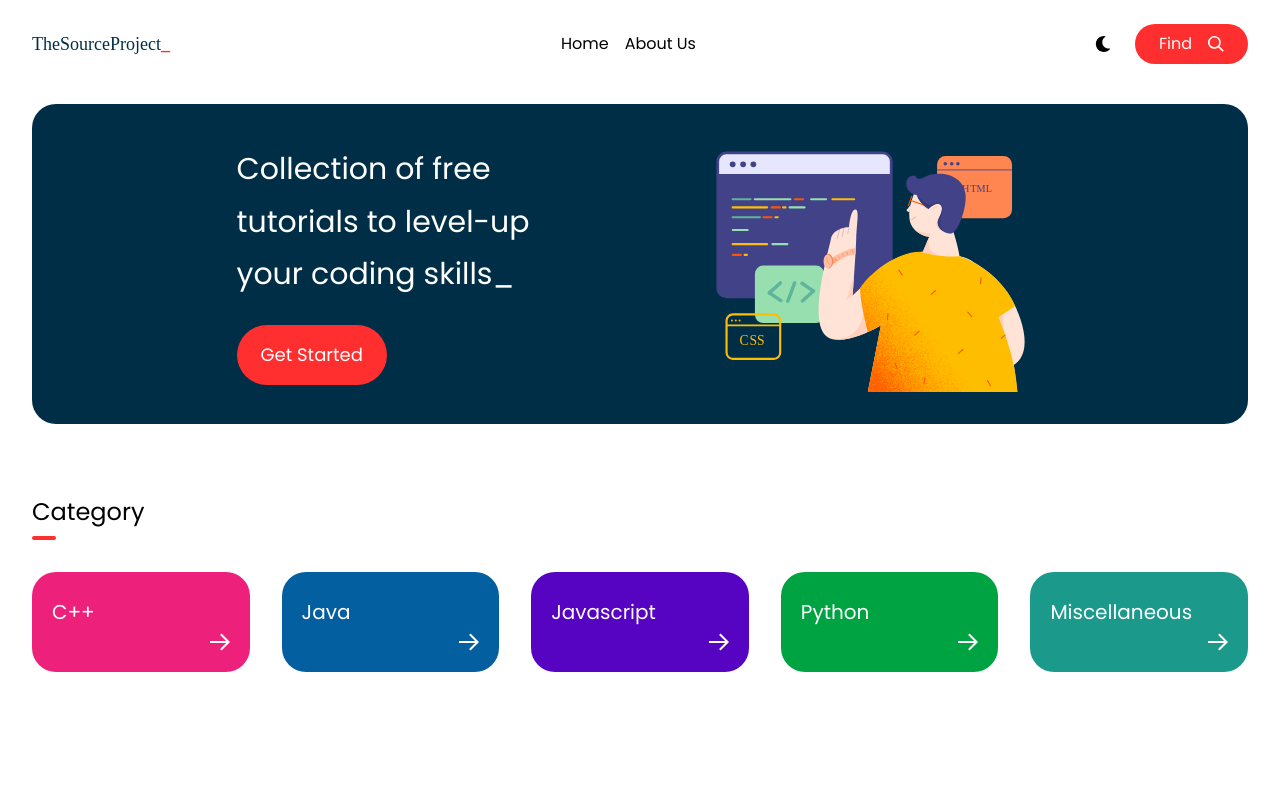
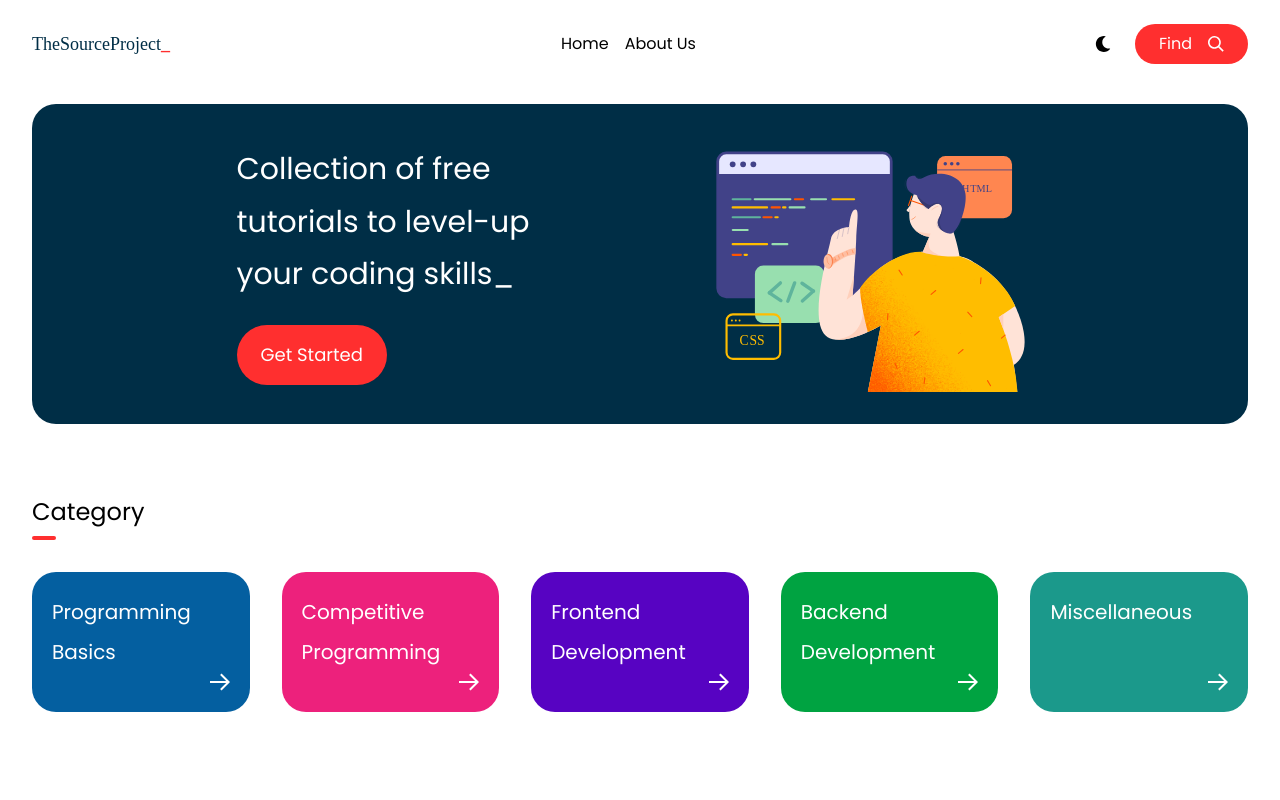
Before and after one commit to thesourceproject/thesourceproject.github.io, a Nuxt app: page / in a window 1280 px wide. Shown: the top 800 px of the page. Built offline with nearby package versions, Linux system fonts and the light colour scheme; a web font is replaced by a local one.

Commit message:
changed catagory/color names

```diff
--- a/layouts/default.vue
+++ b/layouts/default.vue
@@ -42,10 +42,10 @@ html {
 }
 
 :root {
-  --cpp: #ed217c;
-  --java: #045fa0;
-  --javascript: #5703c2;
-  --python: #00a341;
+  --basics: #045fa0;
+  --competitive: #ed217c;
+  --frontend: #5703c2;
+  --backend: #00a341;
   --misc: #1b998b;
 }
 
@@ -58,7 +58,7 @@ html {
   --text-2: #ffffff;
   --text-3: #ff2f2f;
   --text-4: #002e46;
-  --text-5: #191D30;
+  --text-5: #191d30;
 }
 
 .dark {
@@ -70,6 +70,6 @@ html {
   --text-2: #eeeeee;
   --text-3: #fc4422;
   --text-4: #eeeeee;
-  --text-5: #98DFAF;
+  --text-5: #98dfaf;
 }
 </style>
--- a/pages/find.vue
+++ b/pages/find.vue
@@ -76,33 +76,33 @@ export default {
       articles: [
         {
           id: 5,
-          category: "javascript",
+          category: "frontend",
           title: "Creating a countdown timer using Javascript",
           date: "9 Feb '21",
           readTime: "30 min read",
           fragment:
             "In this tutorial, we will learn how to create a simple countdown timer application using Javascript that can then be run in your web-browser...",
-          tags: ["javascript", "basics", "beginner"],
+          tags: ["frontend", "html", "css", "javascript", "beginner"],
         },
         {
           id: 4,
-          category: "python",
+          category: "basics",
           title: "Handling user input in Python",
           date: "8 Jan '21",
           readTime: "5 min read",
           fragment:
             "While developing Python applications we often need to allow user interaction, either to obtain necessary data or to direct the flow of our program. Python enables this functionality through its inbuilt input() function...",
-          tags: ["python", "basics", "beginner"],
+          tags: ["basics", "python", "beginner"],
         },
         {
           id: 3,
-          category: "python",
+          category: "basics",
           title: "Python fundamentals",
           date: "6 Jan '21",
           readTime: "15 min read",
           fragment:
             "Python is an interpreted, high-level and general-purpose programming language. Python is being used in web development, machine learning and even desktop applications...",
-          tags: ["python", "basics", "beginner"],
+          tags: ["basics", "python", "beginner"],
         },
         {
           id: 2,
@@ -112,7 +112,7 @@ export default {
           readTime: "8 min read",
           fragment:
             "GitHub is a code hosting platform for version control and collaboration. It lets you and others work together on projects from anywhere...",
-          tags: ["miscellaneous", "github", "git", "basics", "beginner"],
+          tags: ["miscellaneous", "git", "github", "beginner"],
         },
         {
           id: 1,
@@ -122,14 +122,7 @@ export default {
           readTime: "20 min read",
           fragment:
             "Visual Studio Code(also known as VS Code) is a powerful free open source text editor by Microsoft. VS Code is available for Windows, Linux, and macOS...",
-          tags: [
-            "miscellaneous",
-            "vscode",
-            "git",
-            "windows",
-            "basics",
-            "beginner",
-          ],
+          tags: ["miscellaneous", "vscode", "git", "windows", "beginner"],
         },
       ],
     };
@@ -140,10 +133,10 @@ export default {
     },
     getBackground(category) {
       return {
-        cpp: "bg-cpp",
-        java: "bg-java",
-        javascript: "bg-javascript",
-        python: "bg-python",
+        basics: "bg-basics",
+        competitive: "bg-competitive",
+        frontend: "bg-frontend",
+        backend: "bg-backend",
         misc: "bg-misc",
       }[category];
     },
--- a/pages/index.vue
+++ b/pages/index.vue
@@ -33,10 +33,10 @@
         class="mt-8 grid sm:grid-cols-2 md:grid-cols-3 lg:grid-cols-4 xl:grid-cols-5 2xl:grid-cols-6 gap-8 text-text-2 text-xl"
       >
         <NuxtLink
-          :to="{ path: '/find', query: { q: 'c++' } }"
-          class="h-52 bg-cpp p-5 rounded-3xl flex flex-col hover:shadow-lg focus:shadow-lg focus:outline-none"
+          :to="{ path: '/find', query: { q: 'basics' } }"
+          class="h-52 bg-basics p-5 rounded-3xl flex flex-col hover:shadow-lg focus:shadow-lg focus:outline-none"
         >
-          <p>C++</p>
+          <p>Programming Basics</p>
           <svg
             class="mt-auto ml-auto h-5 w-5"
             xmlns="http://www.w3.org/2000/svg"
@@ -48,10 +48,10 @@
             /></svg
         ></NuxtLink>
         <NuxtLink
-          :to="{ path: '/find', query: { q: 'java' } }"
-          class="h-52 bg-java p-5 rounded-3xl flex flex-col hover:shadow-lg focus:shadow-lg focus:outline-none"
+          :to="{ path: '/find', query: { q: 'competitive' } }"
+          class="h-52 bg-competitive p-5 rounded-3xl flex flex-col hover:shadow-lg focus:shadow-lg focus:outline-none"
         >
-          <p>Java</p>
+          <p>Competitive Programming</p>
           <svg
             class="mt-auto ml-auto h-5 w-5"
             xmlns="http://www.w3.org/2000/svg"
@@ -62,10 +62,10 @@
               d="M16.172 9l-6.071-6.071 1.414-1.414L20 10l-.707.707-7.778 7.778-1.414-1.414L16.172 11H0V9z"
             /></svg></NuxtLink
         ><NuxtLink
-          :to="{ path: '/find', query: { q: 'javascript' } }"
-          class="h-52 bg-javascript p-5 rounded-3xl flex flex-col hover:shadow-lg focus:shadow-lg focus:outline-none"
+          :to="{ path: '/find', query: { q: 'frontend' } }"
+          class="h-52 bg-frontend p-5 rounded-3xl flex flex-col hover:shadow-lg focus:shadow-lg focus:outline-none"
         >
-          <p>Javascript</p>
+          <p>Frontend Development</p>
           <svg
             class="mt-auto ml-auto h-5 w-5"
             xmlns="http://www.w3.org/2000/svg"
@@ -76,10 +76,10 @@
               d="M16.172 9l-6.071-6.071 1.414-1.414L20 10l-.707.707-7.778 7.778-1.414-1.414L16.172 11H0V9z"
             /></svg></NuxtLink
         ><NuxtLink
-          :to="{ path: '/find', query: { q: 'python' } }"
-          class="h-52 bg-python p-5 rounded-3xl flex flex-col hover:shadow-lg focus:shadow-lg focus:outline-none"
+          :to="{ path: '/find', query: { q: 'backend' } }"
+          class="h-52 bg-backend p-5 rounded-3xl flex flex-col hover:shadow-lg focus:shadow-lg focus:outline-none"
         >
-          <p>Python</p>
+          <p>Backend Development</p>
           <svg
             class="mt-auto ml-auto h-5 w-5"
             xmlns="http://www.w3.org/2000/svg"
--- a/tailwind.config.js
+++ b/tailwind.config.js
@@ -8,10 +8,10 @@ module.exports = {
         body: ["Poppins", "sans-serif"]
       },
       colors: {
-        cpp: "var(--cpp)",
-        java: "var(--java)",
-        javascript: "var(--javascript)",
-        python: "var(--python)",
+        basics: "var(--basics)",
+        competitive: "var(--competitive)",
+        frontend: "var(--frontend)",
+        backend: "var(--backend)",
         misc: "var(--misc)",
         "background-1": "var(--background-1)",
         "background-2": "var(--background-2)",
```
